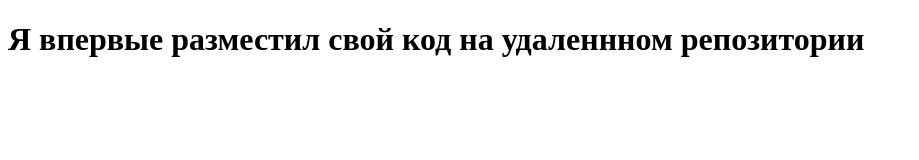
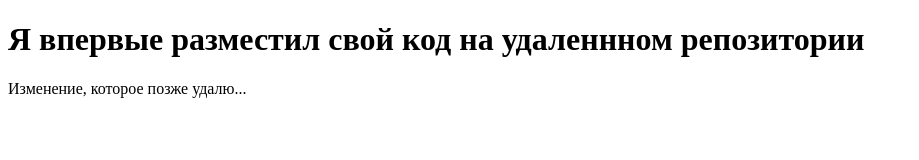
Before and after one commit to a1l2d3a4r5/test_reka, a plain HTML site: page index.html in a window 1280 px wide. Shown: the whole page, without its empty margins (0-919 px from the left). Drawn offline with Linux system fonts and the light colour scheme.

Commit message:
Ошибочный коммит

```diff
--- a/index.html
+++ b/index.html
@@ -7,5 +7,6 @@
 </head>
 <body>
   <h1>Я впервые разместил свой код на удаленнном репозитории</h1>
+  <p>Изменение, которое позже удалю...</p>
 </body>
 </html>
```
